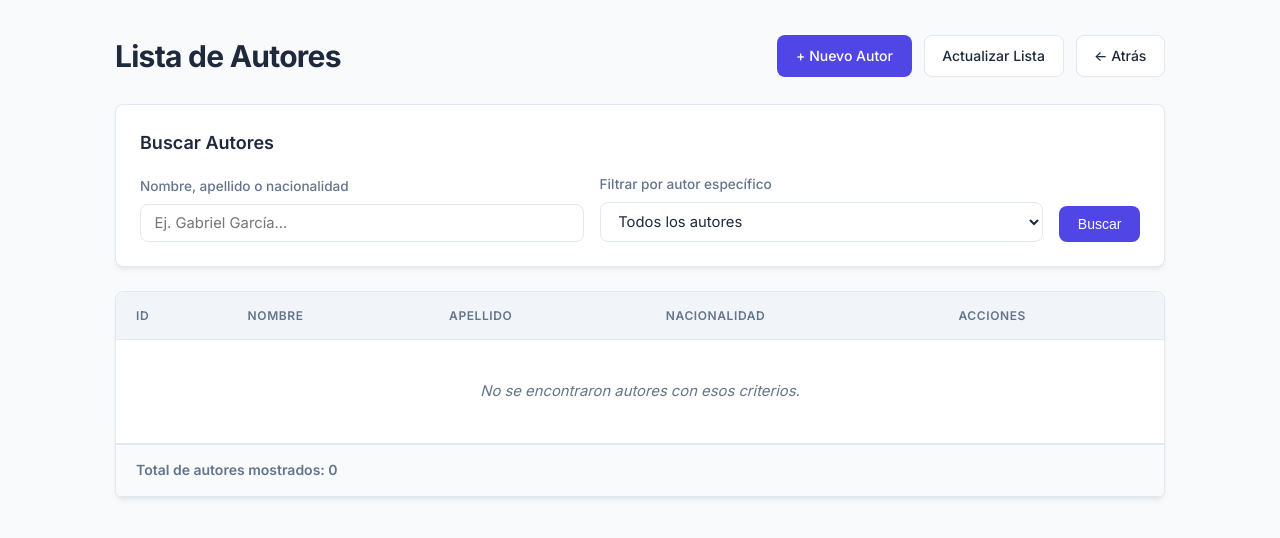
After one commit to tarcosarahi26-rgb/programacion_ii_tarco_aracely, a Django app: page /catalogo/autores/autores/ in a window 1280 px wide. The commit adds this page. Shown: the top 538 px of the page. Run offline with Django 5.2, Linux system fonts and the light colour scheme; a user stored in the database is signed in; data that the repository does not hold is empty.

Commit message:
feat(2026-11-12): CRUD autors and validations

```diff
--- a/django/biblioteca-app/catalogo/models/__init__.py
+++ b/django/biblioteca-app/catalogo/models/__init__.py
@@ -1,2 +1,3 @@
 from .categoria import Categoria
 from .libro import Libro
+from .autor import Autor
--- a/django/biblioteca-app/catalogo/models/libro.py
+++ b/django/biblioteca-app/catalogo/models/libro.py
@@ -9,7 +9,7 @@ class Libro(models.Model):
     categoria = models.ForeignKey(Categoria, on_delete=models.CASCADE)
 
     def __str__(self):
-        return self.titulo
+        return str(self.titulo)
     class Meta:
         verbose_name = "Libro"
         verbose_name_plural = "Libros"
--- /dev/null
+++ b/django/biblioteca-app/catalogo/templates/autores/libros/autor_list.html
@@ -0,0 +1,396 @@
+<!DOCTYPE html>
+<html lang="es">
+<head>
+    <meta charset="UTF-8">
+    <meta name="viewport" content="width=device-width, initial-scale=1.0">
+    <title>Lista de Autores</title>
+    <link href="https://fonts.googleapis.com/css2?family=Inter:wght@400;500;600;700&display=swap" rel="stylesheet">
+    <style>
+        :root {
+            --primary: #4f46e5;
+            --primary-hover: #4338ca;
+            --secondary: #64748b;
+            --secondary-hover: #475569;
+            --danger: #ef4444;
+            --danger-hover: #dc2626;
+            --warning: #f59e0b;
+            --warning-hover: #d97706;
+            --bg-body: #f8fafc;
+            --bg-card: #ffffff;
+            --text-main: #1e293b;
+            --text-muted: #64748b;
+            --border-color: #e2e8f0;
+            --radius: 8px;
+            --shadow: 0 4px 6px -1px rgba(0, 0, 0, 0.05), 0 2px 4px -2px rgba(0, 0, 0, 0.05);
+        }
+
+        * {
+            box-sizing: border-box;
+            margin: 0;
+            padding: 0;
+        }
+
+        body {
+            font-family: 'Inter', -apple-system, BlinkMacSystemFont, sans-serif;
+            background-color: var(--bg-body);
+            color: var(--text-main);
+            line-height: 1.6;
+            padding: 2rem 1rem;
+        }
+
+        .container {
+            max-width: 1050px;
+            margin: 0 auto;
+        }
+
+        /* Encabezado y navegación */
+        .header-bar {
+            display: flex;
+            flex-wrap: wrap;
+            justify-content: space-between;
+            align-items: center;
+            gap: 1rem;
+            margin-bottom: 1.5rem;
+        }
+
+        h1 {
+            font-size: 1.875rem;
+            font-weight: 700;
+            color: var(--text-main);
+            letter-spacing: -0.025em;
+        }
+
+        .nav-actions {
+            display: flex;
+            flex-wrap: wrap;
+            gap: 0.75rem;
+        }
+
+        /* Botones */
+        .btn {
+            display: inline-flex;
+            align-items: center;
+            justify-content: center;
+            padding: 0.55rem 1.1rem;
+            font-size: 0.875rem;
+            font-weight: 500;
+            border-radius: var(--radius);
+            text-decoration: none;
+            cursor: pointer;
+            border: 1px solid transparent;
+            transition: all 0.2s ease;
+        }
+
+        .btn-primary {
+            background-color: var(--primary);
+            color: #ffffff;
+        }
+
+        .btn-primary:hover {
+            background-color: var(--primary-hover);
+            transform: translateY(-1px);
+        }
+
+        .btn-outline {
+            background-color: var(--bg-card);
+            color: var(--text-main);
+            border-color: var(--border-color);
+        }
+
+        .btn-outline:hover {
+            background-color: #f1f5f9;
+            border-color: #cbd5e1;
+        }
+
+        /* Alertas / Mensajes de Django */
+        .messages-list {
+            list-style: none;
+            margin-bottom: 1.5rem;
+            display: flex;
+            flex-direction: column;
+            gap: 0.5rem;
+        }
+
+        .message-item {
+            background-color: #ecfdf5;
+            color: #065f46;
+            border-left: 4px solid #10b981;
+            padding: 0.875rem 1.25rem;
+            border-radius: var(--radius);
+            font-size: 0.925rem;
+            box-shadow: var(--shadow);
+        }
+
+        /* Tarjetas (Buscador y Tabla) */
+        .card {
+            background-color: var(--bg-card);
+            border-radius: var(--radius);
+            box-shadow: var(--shadow);
+            border: 1px solid var(--border-color);
+            padding: 1.5rem;
+            margin-bottom: 1.5rem;
+        }
+
+        .card h2 {
+            font-size: 1.125rem;
+            font-weight: 600;
+            margin-bottom: 1rem;
+            color: var(--text-main);
+        }
+
+        /* Formulario de Búsqueda */
+        .search-form {
+            display: grid;
+            grid-template-columns: 1fr 1fr auto;
+            gap: 1rem;
+            align-items: end;
+        }
+
+        .form-group {
+            display: flex;
+            flex-direction: column;
+            gap: 0.4rem;
+        }
+
+        .form-group label {
+            font-size: 0.85rem;
+            font-weight: 500;
+            color: var(--text-muted);
+        }
+
+        .form-control {
+            width: 100%;
+            padding: 0.55rem 0.85rem;
+            font-size: 0.925rem;
+            font-family: inherit;
+            color: var(--text-main);
+            background-color: #ffffff;
+            border: 1px solid var(--border-color);
+            border-radius: var(--radius);
+            transition: border-color 0.2s, box-shadow 0.2s;
+        }
+
+        .form-control:focus {
+            outline: none;
+            border-color: var(--primary);
+            box-shadow: 0 0 0 3px rgba(79, 70, 229, 0.15);
+        }
+
+        /* Tabla */
+        .table-container {
+            background-color: var(--bg-card);
+            border-radius: var(--radius);
+            box-shadow: var(--shadow);
+            border: 1px solid var(--border-color);
+            overflow-x: auto;
+        }
+
+        table {
+            width: 100%;
+            border-collapse: collapse;
+            text-align: left;
+        }
+
+        thead {
+            background-color: #f1f5f9;
+            border-bottom: 1px solid var(--border-color);
+        }
+
+        th {
+            padding: 0.875rem 1.25rem;
+            font-size: 0.75rem;
+            font-weight: 600;
+            text-transform: uppercase;
+            letter-spacing: 0.05em;
+            color: var(--text-muted);
+        }
+
+        td {
+            padding: 1rem 1.25rem;
+            font-size: 0.925rem;
+            border-bottom: 1px solid var(--border-color);
+            color: var(--text-main);
+        }
+
+        tbody tr {
+            transition: background-color 0.15s ease;
+        }
+
+        tbody tr:hover {
+            background-color: #f8fafc;
+        }
+
+        tbody tr:last-child td {
+            border-bottom: none;
+        }
+
+        .badge-id {
+            font-family: monospace;
+            background-color: #f1f5f9;
+            padding: 0.2rem 0.5rem;
+            border-radius: 4px;
+            font-size: 0.85rem;
+            color: var(--text-muted);
+        }
+
+        /* Enlaces de acciones en la tabla */
+        .actions-cell {
+            display: flex;
+            gap: 0.5rem;
+        }
+
+        .action-link {
+            padding: 0.35rem 0.7rem;
+            border-radius: 6px;
+            font-size: 0.8rem;
+            font-weight: 500;
+            text-decoration: none;
+            transition: background-color 0.2s;
+        }
+
+        .action-edit {
+            background-color: #fef3c7;
+            color: #b45309;
+        }
+
+        .action-edit:hover {
+            background-color: #fde68a;
+        }
+
+        .action-delete {
+            background-color: #fee2e2;
+            color: #b91c1c;
+        }
+
+        .action-delete:hover {
+            background-color: #fecaca;
+        }
+
+        .empty-state {
+            text-align: center;
+            padding: 2.5rem 1rem;
+            color: var(--text-muted);
+            font-style: italic;
+        }
+
+        tfoot {
+            background-color: #f8fafc;
+            border-top: 2px solid var(--border-color);
+        }
+
+        tfoot td {
+            font-weight: 600;
+            font-size: 0.875rem;
+            color: var(--text-muted);
+            padding: 0.875rem 1.25rem;
+        }
+
+        /* Diseño Responsivo para móviles */
+        @media (max-width: 768px) {
+            .search-form {
+                grid-template-columns: 1fr;
+            }
+            .header-bar {
+                flex-direction: column;
+                align-items: flex-start;
+            }
+        }
+    </style>
+</head>
+<body>
+    <div class="container">
+
+        <!-- Encabezado y Botones de Navegación -->
+        <header class="header-bar">
+            <h1>Lista de Autores</h1>
+            <nav class="nav-actions">
+                {% if perms.catalogo.add_autor %}
+                <a href="{% url 'autor_create' %}" class="btn btn-primary">+ Nuevo Autor</a>
+                {% endif %}
+                <a href="{% url 'autor_list' %}" class="btn btn-outline">Actualizar Lista</a>
+                <a href="{% url 'home' %}" class="btn btn-outline">← Atrás</a>
+            </nav>
+        </header>
+
+        <!-- Mensajes de Django -->
+        {% if messages %}
+        <ul class="messages-list">
+            {% for mensaje in messages %}
+            <li class="message-item">{{ mensaje }}</li>
+            {% endfor %}
+        </ul>
+        {% endif %}
+
+        <!-- Tarjeta de Búsqueda -->
+        <section class="card">
+            <h2>Buscar Autores</h2>
+            <form method="GET" class="search-form">
+                <div class="form-group">
+                    <label for="pista">Nombre, apellido o nacionalidad</label>
+                    <input type="text" name="pista" id="pista" class="form-control" placeholder="Ej. Gabriel García..." value="{{ pista|default:'' }}">
+                </div>
+
+                <div class="form-group">
+                    <label for="autor">Filtrar por autor específico</label>
+                    <select id="autor" name="autor_id" class="form-control">
+                        <option value="">Todos los autores</option>
+                        {% for autor in todos_autores %}
+                            <option value="{{ autor.id }}"
+                            {% if autor_id == autor.id|stringformat:"s" %} selected {% endif %}>
+                                {{ autor.nombre }} {{ autor.apellido }}
+                            </option>
+                        {% endfor %}
+                    </select>
+                </div>
+
+                <button type="submit" class="btn btn-primary">Buscar</button>
+            </form>
+        </section>
+
+        <!-- Tabla de Resultados -->
+        <div class="table-container">
+            <table>
+                <thead>
+                    <tr>
+                        <th>ID</th>
+                        <th>Nombre</th>
+                        <th>Apellido</th>
+                        <th>Nacionalidad</th>
+                        <th>Acciones</th>
+                    </tr>
+                </thead>
+                <tbody>
+                    {% for autor in autores %}
+                    <tr>
+                        <td><span class="badge-id">#{{ autor.id }}</span></td>
+                        <td><strong>{{ autor.nombre }}</strong></td>
+                        <td>{{ autor.apellido }}</td>
+                        <td>{{ autor.nacionalidad }}</td>
+                        <td>
+                            <div class="actions-cell">
+                                {% if perms.catalogo.change_autor %}
+                                <a href="{% url 'autor_update' autor.pk %}" class="action-link action-edit">Editar</a>
+                                {% endif %}
+                                {% if perms.catalogo.delete_autor %}
+                                <a href="{% url 'autor_delete' autor.pk %}" class="action-link action-delete">Eliminar</a>
+                                {% endif %}
+                            </div>
+                        </td>
+                    </tr>
+                    {% empty %}
+                    <tr>
+                        <td colspan="5" class="empty-state">No se encontraron autores con esos criterios.</td>
+                    </tr>
+                    {% endfor %}
+                </tbody>
+                <tfoot>
+                    <tr>
+                        <td colspan="5">Total de autores mostrados: {{ autores|length }}</td>
+                    </tr>
+                </tfoot>
+            </table>
+        </div>
+
+    </div>
+</body>
+</html>
--- a/django/biblioteca-app/catalogo/templates/home.html
+++ b/django/biblioteca-app/catalogo/templates/home.html
@@ -14,6 +14,7 @@
         <ul>
             <li><a href="{% url 'libro_list' %}">Lista de Libros</a></li>
             <li><a href="{% url 'categoria_list' %}">Lista de Categorías</a></li>
+            <li><a href="{% url 'autor_list' %}">Lista de Autores</a></li>
         </ul>
         <form method="post" action="{% url 'logout' %}">
             {% csrf_token %}
--- /dev/null
+++ b/django/biblioteca-app/catalogo/views/autor_views.py
@@ -0,0 +1,92 @@
+from django.contrib import messages
+from django.db.models import ProtectedError
+from django.shortcuts import get_object_or_404, redirect, render
+from django.db.models import Q
+
+from catalogo.models import Autor
+from catalogo.forms.autor_form import AutorForm
+
+from django.contrib.auth.decorators import login_required, permission_required
+@login_required
+
+@permission_required('catalogo.view_autor', raise_exception=True)
+def autor_list(request):
+    pista = request.GET.get('pista', '').strip()
+    autor_id = request.GET.get('autor_id', '').strip()
+    autores = Autor.objects.all()
+
+    if pista:
+        autores = autores.filter(
+            Q(nombre__icontains=pista)
+            | Q(apellido__icontains=pista)
+            | Q(nacionalidad__icontains=pista)
+        )
+    if autor_id:
+        autores = autores.filter(pk=autor_id)
+
+    return render(
+        request,
+        'autores/libros/autor_list.html',
+        {
+            'autores': autores,
+            'todos_autores': Autor.objects.all(),
+            'pista': pista,
+            'autor_id': autor_id,
+        },
+    )
+
+@login_required
+@permission_required('catalogo.add_autor', raise_exception=True)
+def autor_create(request):
+    if request.method == 'POST':
+        form = AutorForm(request.POST)
+        if form.is_valid():
+            form.save()
+            messages.success(request, 'Autor creado  correctamente.')
+            return redirect('autor_list')
+    else:
+        form = AutorForm()
+
+    return render(
+        request,
+        'autores/libros/formulario.html',
+        {'form': form},
+    )
+
+@login_required
+@permission_required('catalogo.change_autor', raise_exception=True)
+def autor_update(request, pk):
+    autor = get_object_or_404(Autor, pk=pk)
+    if request.method == 'POST':
+        form = AutorForm(request.POST, instance=autor)
+        if form.is_valid():
+            form.save()
+            messages.success(request, 'Autor actualizado correctamente.')
+            return redirect('autor_list')
+    else:
+        form = AutorForm(instance=autor)
+
+    return render(
+        request,
+        'autores/libros/formulario.html',
+        {'form': form},
+    )
+@login_required
+@permission_required('catalogo.delete_autor', raise_exception=True)
+def autor_delete(request, pk):
+    autor = get_object_or_404(Autor, pk=pk)
+    if request.method == 'POST':
+        try:
+            autor.delete()
+        except ProtectedError:
+            messages.error(request, 'No se puede eliminar la categoría porque tiene libros asociados.')
+            return redirect('autor_list')
+        else:
+            messages.success(request, 'Categoría eliminada correctamente.')
+            return redirect('autor_list')
+
+    return render(
+        request,
+        'autores/libros/autor_confirm_delete.html',
+        {'autor': autor},
+    )
--- a/django/biblioteca-app/catalogo/views/categoria_views.py
+++ b/django/biblioteca-app/catalogo/views/categoria_views.py
@@ -4,6 +4,7 @@ from django.shortcuts import get_object_or_404, redirect, render
 
 from catalogo.models import Categoria
 from catalogo.forms.categoria_form import CategoriaForm
+
 from django.contrib.auth.decorators import login_required, permission_required
 @login_required
 
@@ -12,7 +13,7 @@ def categoria_list(request):
     categorias = Categoria.objects.all()
     return render(
         request,
-        'catalogo/categorias/categorias_list.html',
+        'categoria_list.html',
         {'categorias': categorias},
     )
 
--- a/django/biblioteca-app/config/urls.py
+++ b/django/biblioteca-app/config/urls.py
@@ -10,6 +10,7 @@ urlpatterns = [
     path('catalogo/', include('catalogo.urls.categoria_urls')),  # Incluye las URLs de la aplicación 'catalogo'
     path('catalogo/libros/', include('catalogo.urls.libro_urls')),
     path('catalogo/auth/', include('catalogo.urls.authentication_urls')),
+    path('catalogo/autores/', include('catalogo.urls.autor_urls')),  # Incluye las URLs de la aplicación 'catalogo'
 
 
 ]
```
Also changed, not shown: django/biblioteca-app/catalogo/forms/autor_form.py (added, +31 -0 lines), django/biblioteca-app/catalogo/forms/libro_form.py (+24 -0 lines), django/biblioteca-app/catalogo/models/autor.py (added, +13 -0 lines), django/biblioteca-app/catalogo/templates/autores/libros/autor_confirm_delete.html (added, +17 -0 lines), django/biblioteca-app/catalogo/templates/autores/libros/formulario.html (added, +23 -0 lines), django/biblioteca-app/catalogo/templates/libros/libros_list.html (+9 -9 lines), django/biblioteca-app/catalogo/urls/autor_urls.py (added, +10 -0 lines), django/biblioteca-app/catalogo/forms/categorya_form.py (added), django/biblioteca-app/catalogo/migrations/0004_autor.py (added).
